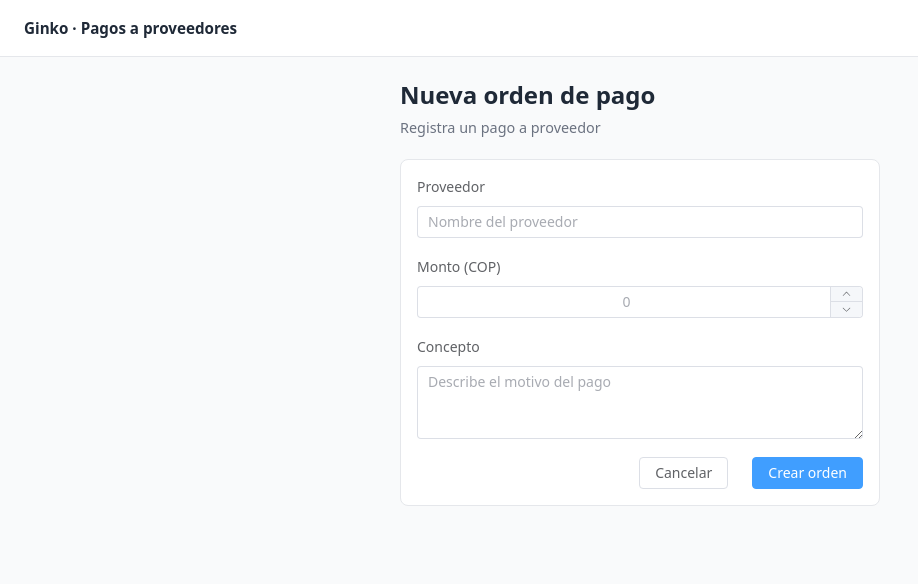
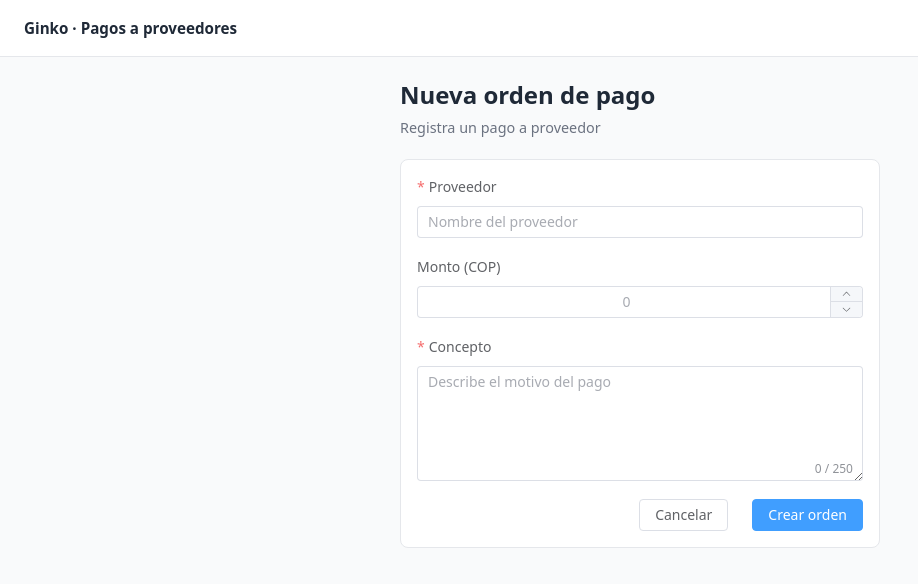
Before and after one commit to JheysonHerreraTISSINI/ginko-test, a Vue app: page /ordenes/nueva in a window 1280 px wide. Shown: the top 584 px of the page, without its empty margins (0-918 px from the left). Built offline with nearby package versions, Linux system fonts and the light colour scheme.

Commit message:
validaciones del formulario de crear orden

```diff
--- a/src/constants/order.constant.ts
+++ b/src/constants/order.constant.ts
@@ -24,3 +24,5 @@ export const statusTagTypes: Record<
   RECHAZADA: 'danger',
   PAGADA: 'success',
 }
+
+export const MAX_CONCEPT_LENGTH = 250
--- /dev/null
+++ b/src/utils/create-order-rules.ts
@@ -0,0 +1,41 @@
+import type { FormRules } from 'element-plus'
+import { MAX_CONCEPT_LENGTH } from '@/constants/order.constant'
+import type { CreatePaymentOrderForm } from '@/types/create-payment-order'
+
+export const createOrderRules: FormRules<CreatePaymentOrderForm> = {
+  proveedor: [
+    {
+      required: true,
+      message: 'El proveedor es obligatorio',
+      trigger: 'blur',
+    },
+  ],
+  monto: [
+    {
+      validator: (_rule, value, callback) => {
+        if (value === null || value === undefined) {
+          callback(new Error('El monto es obligatorio'))
+          return
+        }
+        if (value <= 0) {
+          callback(new Error('El monto debe ser mayor que cero'))
+          return
+        }
+        callback()
+      },
+      trigger: 'blur',
+    },
+  ],
+  concepto: [
+    {
+      required: true,
+      message: 'El concepto es obligatorio',
+      trigger: 'blur',
+    },
+    {
+      max: MAX_CONCEPT_LENGTH,
+      message: `Máximo ${MAX_CONCEPT_LENGTH} caracteres`,
+      trigger: 'blur',
+    },
+  ],
+}
--- a/src/views/OrderCreateView.vue
+++ b/src/views/OrderCreateView.vue
@@ -5,6 +5,8 @@ import {
   emptyCreatePaymentOrderForm,
   type CreatePaymentOrderForm,
 } from '@/types/create-payment-order'
+import { createOrderRules } from '@/utils/create-order-rules'
+import { MAX_CONCEPT_LENGTH } from '@/constants/order.constant'
 
 const router = useRouter()
 const form = reactive<CreatePaymentOrderForm>(emptyCreatePaymentOrderForm())
@@ -21,12 +23,18 @@ function goBack() {
       <p class="order-create__subtitle">Registra un pago a proveedor</p>
     </header>
 
-    <el-form label-position="top" class="order-create__form" @submit.prevent>
-      <el-form-item label="Proveedor">
+    <el-form
+      :model="form"
+      :rules="createOrderRules"
+      label-position="top"
+      class="order-create__form"
+      @submit.prevent
+    >
+      <el-form-item label="Proveedor" prop="proveedor">
         <el-input v-model="form.proveedor" placeholder="Nombre del proveedor" />
       </el-form-item>
 
-      <el-form-item label="Monto (COP)">
+      <el-form-item label="Monto (COP)" prop="monto">
         <el-input-number
           v-model="form.monto"
           :min="0"
@@ -37,11 +45,13 @@ function goBack() {
         />
       </el-form-item>
 
-      <el-form-item label="Concepto">
+      <el-form-item label="Concepto" prop="concepto">
         <el-input
           v-model="form.concepto"
           type="textarea"
-          :rows="3"
+          :rows="5"
+          :maxlength="MAX_CONCEPT_LENGTH"
+          show-word-limit
           placeholder="Describe el motivo del pago"
         />
       </el-form-item>
```
Also changed, not shown: 2 other files (tests, documents, lock files or other folders).
